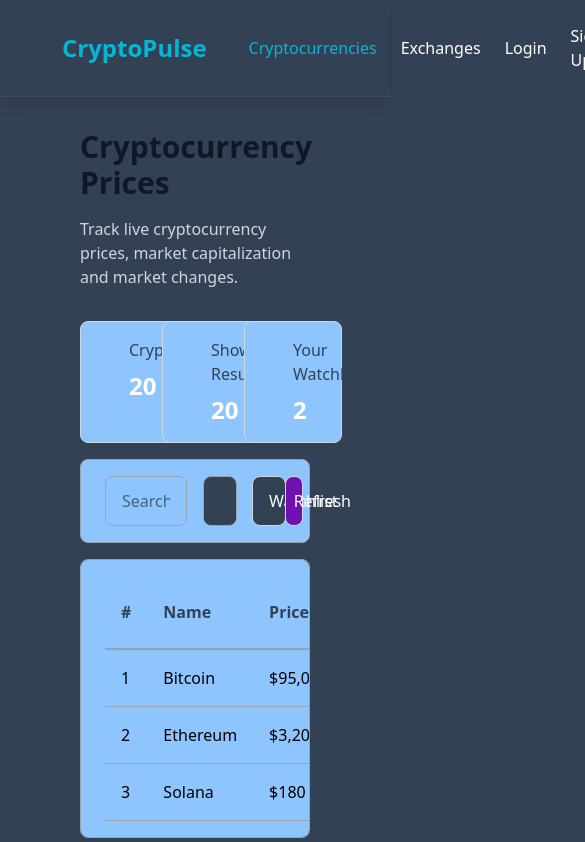
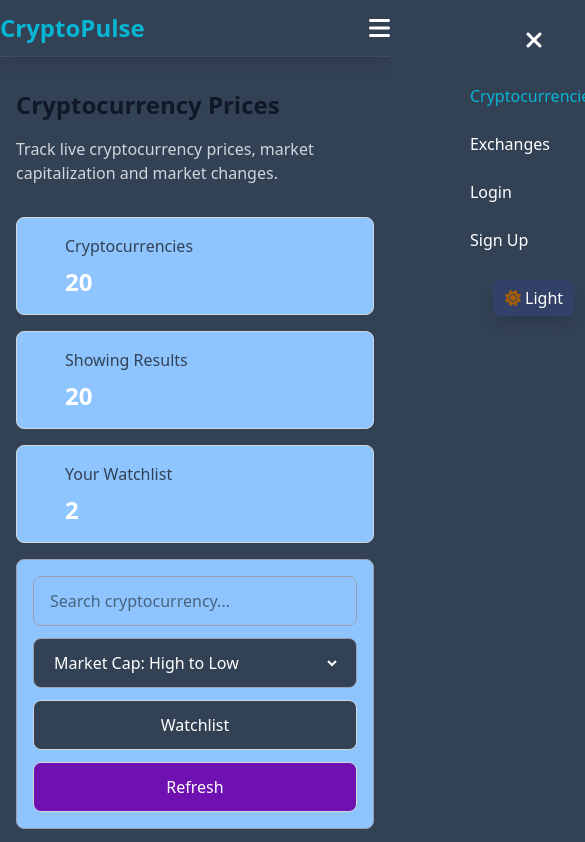
Before and after one commit to SACHIN3180/milestone-project-2, a plain HTML site: page index.html in a window 390 px wide. Shown: the top 842 px of the page, 585 px wide, since content can reach past the window. Drawn offline with nearby package versions, Linux system fonts and the light colour scheme.

Commit message:
responsive ui index

```diff
--- a/index.html
+++ b/index.html
@@ -63,8 +63,8 @@
         </div>
     </div>
 
-    <header id="header" class="w-full bg-[#334155] shadow-lg sticky z-5">
-        <div class="flex px-[62px] py-[12px]  justify-between items-center">
+    <header id="header" class="w-full bg-[#334155] shadow-lg top-0 sticky z-50">
+        <div class="flex lg:px-[62px] sm:px-8 py-[12px]  justify-between items-center">
             <div>
                 <a href="index.html">
                     <h2 class="text-2xl font-bold font-stretch-normal text-[#06b6d4]">
@@ -72,10 +72,24 @@
                     </h2>
                 </a>
             </div>
-            <div class="flex items-center">
-                <ul class="flex px-[42px] py-[12px] justify-between gap-x-[24px] items-center">
+
+            <button id="menuBtn" class="lg:hidden text-white text-2xl cursor-pointer">
+                <i class="fa-solid fa-bars"></i>
+            </button>
+
+            <div id="navMenu" class="fixed flex top-0 p-6 right-0 h-screen w-72 max-w-[85%] bg-[#334155]
+                 flex-col gap-4 translate-x-full transition-transform duration-300
+                lg:static lg:h-auto lg:w-auto lg:max-w-none lg:flex-row
+                lg:items-center lg:p-0 lg:gap-0  items-center lg:translate-x-0">
+
+                <button id="closeBtn" class="lg:hidden text-white text-2xl cursor-pointer">
+                    <i class="fa-solid fa-xmark"></i>
+                </button>
+
+                <ul
+                    class="lg:flex-row flex flex-col px-0 lg:px-[42px] py-[12px] lg:justify-between items-start lg:gap-x-[24px] lg:items-center gap-[24px]">
                     <a href="index.html">
-                        <li class="text-[#06b6d4] font-medium">Cryptocurrencies</li>
+                        <li class="text-[#06b6d4] font-medium text-[#06b6d4]">Cryptocurrencies</li>
                     </a>
                     <a href="exchanges.html">
                         <li class="text-white font-medium hover:text-[#06b6d4]">Exchanges</li>
@@ -87,6 +101,7 @@
                         <li class="text-white font-medium hover:text-[#06b6d4]">Sign Up</li>
                     </a>
                 </ul>
+
                 <button id="themeBtn" class="bg-[#334169] px-[12px] py-[6px] text-white rounded-lg
                            cursor-pointer shadow-lg ">
                     <i class="fa-solid fa-sun text-yellow-700"></i> Light
@@ -94,45 +109,48 @@
             </div>
         </div>
     </header>
+    <div id="menuOverlay" class="fixed inset-0 bg-black/50 z-40 hidden lg:hidden"></div>
 
     <hr class="border-gray-600">
 
-    <section id="mainSection" class="w-full bg-[#334155] pt-8 pb-12 ">
+    <section id="mainSection" class="w-full bg-[#334155] pt-8 sm:pt-8 sm:pb-12 pb-12 ">
 
-        <div class="w-1240px px-20">
-            <h1 class="text-gray-900 font-bold text-3xl">Cryptocurrency Prices</h1>
+        <div class="w-full max-w-[1240px] mx-auto px-4 sm:px-6 lg:px-10 xl:px-20">
+            <h1 class="text-gray-900 font-bold text-2xl sm:text-3xl">Cryptocurrency Prices</h1>
 
-            <p class="text-gray-300 my-4">Track live cryptocurrency prices, market capitalization and market changes.
+            <p class="text-gray-300 my-4 sm:text-base sm:my-4">
+                Track live cryptocurrency prices, market capitalization and market changes.
             </p>
 
-            <div class="grid grid-cols-3 gap-4 py-4">
-                <div class="bg-blue-300 border-1 border-gray-300 px-12 py-4 rounded-lg">
+            <div class="grid grid-cols-1 sm:grid-cols-2 lg:grid-cols-3 sm:gap-4 gap-4 py-4">
+                <div class="bg-blue-300 border border-gray-300 sm:px-8 px-12 py-4 rounded-lg">
                     <p class="text-[#334155]">Cryptocurrencies</p>
 
                     <p class="text-2xl font-bold text-white mt-2">20</p>
                 </div>
-                <div class="bg-blue-300 border-1 border-gray-300 px-12 py-4 rounded-lg">
+                <div class="bg-blue-300 border border-gray-300 sm:px-8 px-12  py-4 rounded-lg">
                     <p class="text-[#334155]">Showing Results</p>
 
                     <p class="text-2xl font-bold text-white mt-2">20</p>
                 </div>
-                <div class="bg-blue-300 border-1 border-gray-300 px-12 py-4 rounded-lg">
+                <div class="bg-blue-300 border border-gray-300 sm:px-8 px-12 py-4 rounded-lg">
                     <p class="text-[#334155]">Your Watchlist</p>
 
                     <p class="text-2xl font-bold text-white mt-2">2</p>
                 </div>
             </div>
 
-            <div class="bg-blue-300 border border-gray-400 rounded-lg px-6 py-4
-            grid grid-cols-12 gap-4">
+            <div class="bg-blue-300 border border-gray-400 sm:px-6 rounded-lg px-4 py-4
+            grid grid-cols-1 sm:grid-cols-2 lg:grid-cols-12 gap-3 sm:gap-4">
 
-                <div class="col-span-6 border border-gray-400 rounded-lg px-4 py-3">
+                <div class="sm:col-span-2 lg:col-span-6 border border-gray-400 rounded-lg px-4 py-3">
                     <input type="text" placeholder="Search cryptocurrency..."
-                        class="w-full outline-none bg-transparent text-black">
+                        class="w-full outline-none bg-transparent text-black sm:text-base">
                 </div>
 
-                <div class="col-span-3 border border-gray-400 rounded-lg px-4 py-3 bg-[#334155]">
-                    <select class="w-full outline-none bg-[#334155] text-white">
+                <div class="sm:col-span-1 lg:col-span-3 border border-gray-400
+                rounded-lg px-4 py-3 bg-[#334155]">
+                    <select class="w-full outline-none bg-[#334155] text-white sm:text-base">
                         <option>Market Cap: High to Low</option>
                         <option>Market Cap: Low to High</option>
                         <option>Price: High to Low</option>
@@ -140,14 +158,14 @@
                     </select>
                 </div>
 
-                <div class="col-span-2">
+                <div class="sm:col-span-1 lg:col-span-2">
                     <button class="w-full bg-[#334155] text-white cursor-pointer
                        px-4 py-3 rounded-lg border border-gray-300">
                         Watchlist
                     </button>
                 </div>
 
-                <div class="col-span-1">
+                <div class="sm:col-span-1 lg:col-span-1">
                     <button class="w-full bg-purple-800 text-white cursor-pointer
                        px-2 py-3 rounded-lg border border-gray-300">
                         Refresh
@@ -155,9 +173,9 @@
                 </div>
             </div>
 
-            <div class="bg-blue-300 border border-gray-400 rounded-lg px-6 py-4 mt-4 overflow-x-auto">
+            <div class="bg-blue-300 border border-gray-400 rounded-lg px-3 sm:px-6 py-4 mt-4 overflow-x-auto">
 
-                <table class="w-full text-left">
+                <table class="w-full min-w-[750px] text-left">
 
                     <thead>
                         <tr class="border-b-2 border-gray-400 text-[#334155]">
@@ -225,7 +243,7 @@
 
     <hr class="border-gray-600">
 
-    <footer id="footer" class="w-full bg-[#334155] ">
+    <!--  <footer id="footer" class="w-full bg-[#334155] ">
 
         <div class="px-20 py-8 grid grid-cols-4 gap-8">
 
@@ -290,10 +308,11 @@
             </p>
         </div>
 
-    </footer>
+    </footer> -->
 
 </body>
 <script src="popup.js"></script>
 <script src="theme.js"></script>
+<script src="exchanges.js"></script>
 
 </html>
```
Also changed, not shown: index.js (added).
